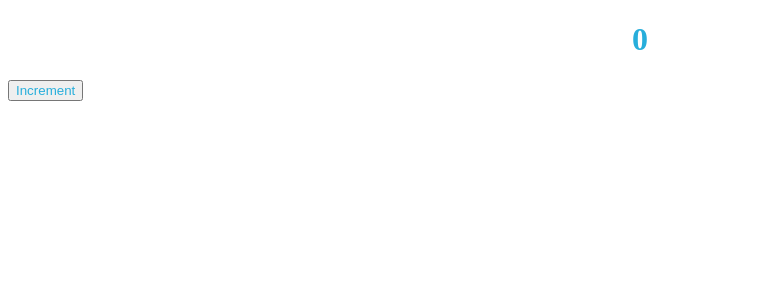
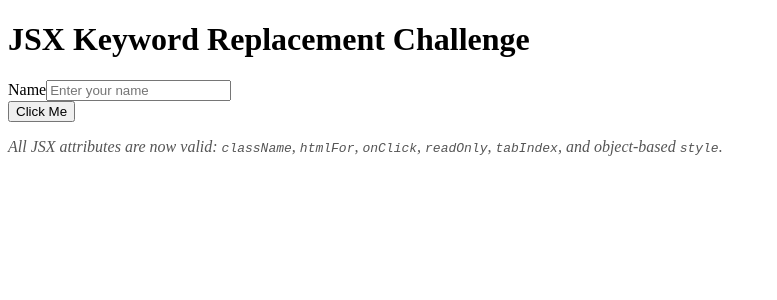
Before and after one commit to acciojob/debugging-challenge-react-Affan-Rafique, a React app: page / in a window 1280 px wide. Shown: the top 300 px of the page, without its empty margins (0-777 px from the left). Built offline with nearby package versions, Linux system fonts and the light colour scheme.

Commit message:
Update App.js

```diff
--- a/src/components/App.js
+++ b/src/components/App.js
@@ -1,17 +1,54 @@
-import React, { useEffect, useState } from "react";
-import '../styles/App.css';
+import React from "react";
 
-const App = () => {
-
-  let [count, setCount] = useState(0)
+export default function App() {
+  const handleClick = () => {
+    alert("Button clicked!");
+  };
 
   return (
-    <div class="ball">
-      <h1 class="count" ondoubleclick={() => { alert("cant edit it") }}>{count}</h1>
-      <button class='increment-button' onclick={() => { setCount(count + 1) }}>Increment</button>
+    <div className="app">
+      <header className="header">
+        <h1 className="title">JSX Keyword Replacement Challenge</h1>
+      </header>
+
+      <main className="container">
+        {/* for -> htmlFor */}
+        <form className="form" onSubmit={(e) => e.preventDefault()}>
+          <div className="form-row">
+            <label htmlFor="nameInput" className="label">
+              Name
+            </label>
+            {/* class -> className, placeholder is fine as-is */}
+            <input
+              id="nameInput"
+              className="input"
+              type="text"
+              placeholder="Enter your name"
+              // readonly -> readOnly
+              readOnly={false}
+              // tabindex -> tabIndex
+              tabIndex={0}
+              // value (if controlled) or defaultValue (uncontrolled). Using defaultValue to keep it simple.
+              defaultValue=""
+            />
+          </div>
+
+          {/* onclick -> onClick (case-sensitive) */}
+          <button type="button" className="btn" onClick={handleClick}>
+            Click Me
+          </button>
+        </form>
+
+        {/* style should be an object, not a string */}
+        <p
+          className="note"
+          style={{ marginTop: "16px", color: "#555", fontStyle: "italic" }}
+        >
+          All JSX attributes are now valid: <code>className</code>,{" "}
+          <code>htmlFor</code>, <code>onClick</code>, <code>readOnly</code>,{" "}
+          <code>tabIndex</code>, and object-based <code>style</code>.
+        </p>
+      </main>
     </div>
-  )
+  );
 }
-
-
-export default App;
```
